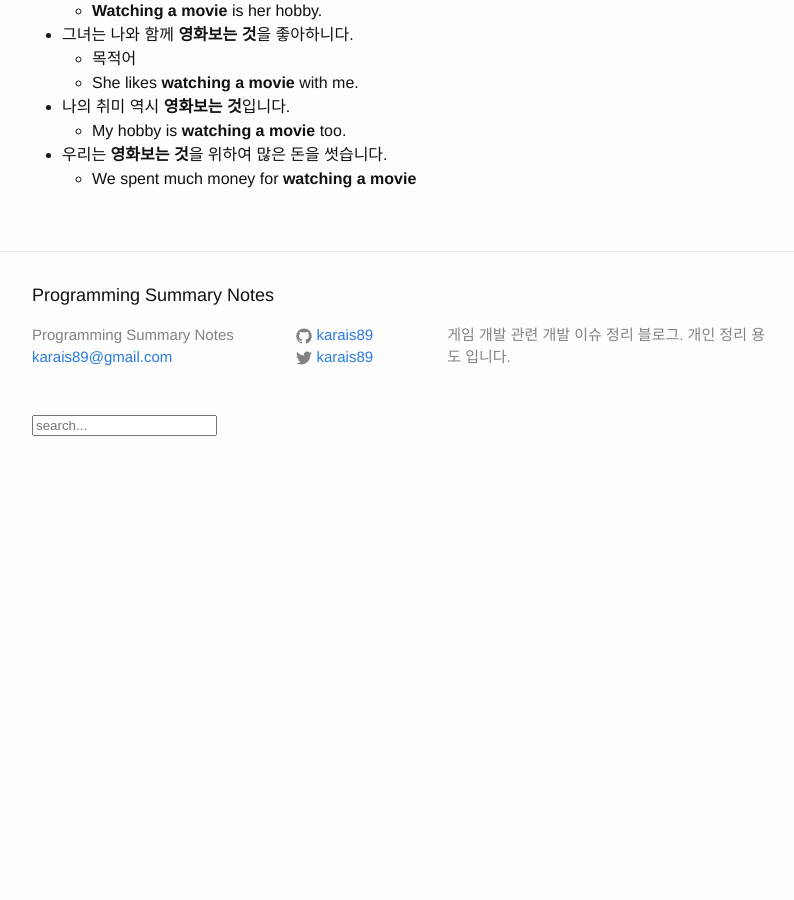
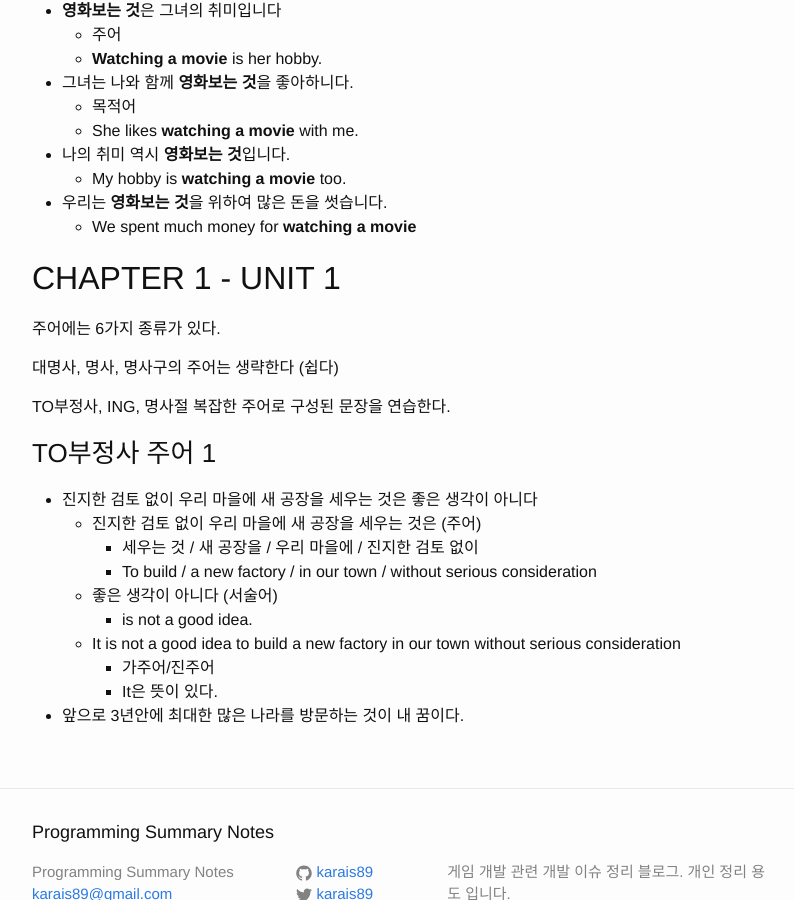
Before and after one commit to karais89/karais89.github.io_back, a Jekyll site: the page built from _posts/2019-01-12-hanmadiro-part-1.markdown, in a window 1280 px wide and 900 px high, scrolled down 3469 px. Shown: the whole window, without its empty margins (238-1032 px from the left). Built offline with Jekyll 4.4.1, drawn with Linux system fonts in a browser that asks for light colours; comment, search, counter and statistics services are not loaded; before the commit the page ends 3965 px from its top, so only the background shows below that; some of the changed text lies outside the part shown.

Commit message:
TO부정사 주어 1

```diff
--- a/_posts/2019-01-12-hanmadiro-part-1.markdown
+++ b/_posts/2019-01-12-hanmadiro-part-1.markdown
@@ -145,3 +145,24 @@ tags: [english]
     - My hobby is **watching a movie** too.
 - 우리는 **영화보는 것**을 위하여 많은 돈을 썻습니다.
     - We spent much money for **watching a movie**
+
+## CHAPTER 1 - UNIT 1
+
+주어에는 6가지 종류가 있다.
+
+대명사, 명사, 명사구의 주어는 생략한다 (쉽다)
+
+TO부정사, ING, 명사절 복잡한 주어로 구성된 문장을 연습한다.
+
+### TO부정사 주어 1
+
+- 진지한 검토 없이 우리 마을에 새 공장을 세우는 것은 좋은 생각이 아니다
+    - 진지한 검토 없이 우리 마을에 새 공장을 세우는 것은 (주어)
+        - 세우는 것 / 새 공장을 / 우리 마을에 / 진지한 검토 없이
+        - To build / a new factory / in our town / without serious consideration
+    - 좋은 생각이 아니다 (서술어)
+        - is not a good idea.
+    - It is not a good idea to build a new factory in our town without serious consideration
+        - 가주어/진주어
+        - It은 뜻이 있다.
+- 앞으로 3년안에 최대한 많은 나라를 방문하는 것이 내 꿈이다.
```
